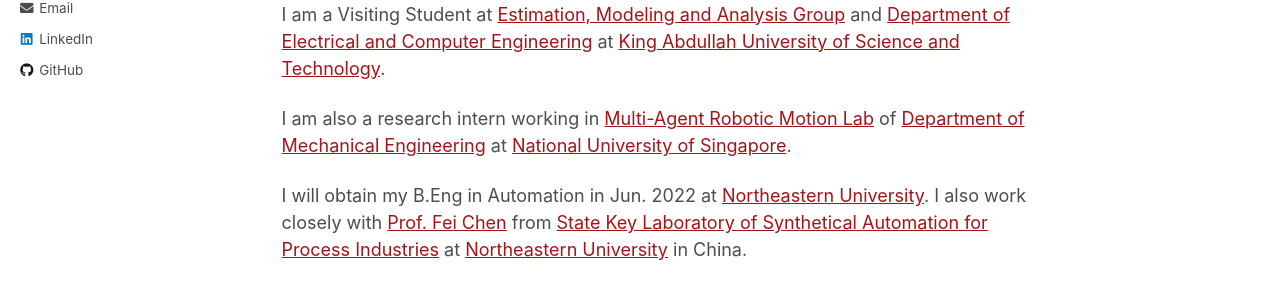
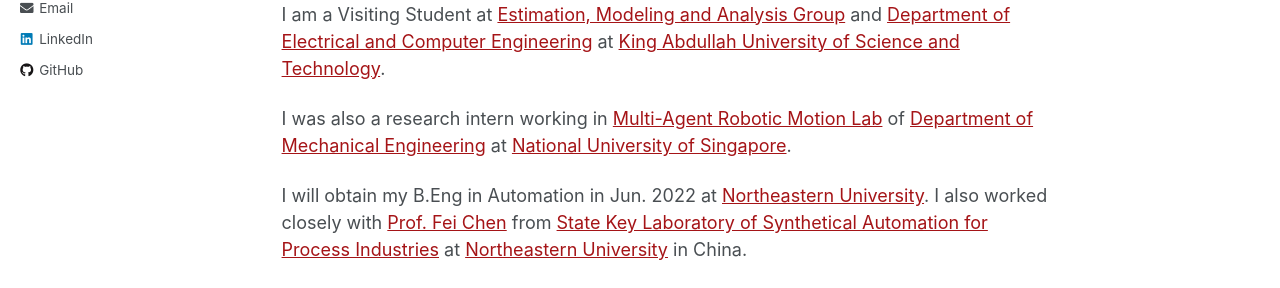
Before and after one commit to yubinwang11/template, a Jekyll site: the page built from _pages/about.md, in a window 1280 px wide and 1399 px high. Shown: the part 437-725 px from the top of the window. Built offline with Jekyll 4.4.1, drawn with Linux system fonts in a browser that asks for light colours.

Commit message:
update research

```diff
--- a/_pages/about.md
+++ b/_pages/about.md
@@ -19,9 +19,9 @@
 and [Department of Electrical and Computer Engineering](https://cemse.kaust.edu.sa/ece) at
 [King Abdullah University of Science and Technology](https://www.kaust.edu.sa/en).
 
-I am also a research intern working in [Multi-Agent Robotic Motion Lab](https://www.marmotlab.org/) of [Department of Mechanical Engineering](https://www.eng.nus.edu.sg/me/) at [National University of Singapore](https://www.nus.edu.sg/).
+I was also a research intern working in [Multi-Agent Robotic Motion Lab](https://www.marmotlab.org/) of [Department of Mechanical Engineering](https://www.eng.nus.edu.sg/me/) at [National University of Singapore](https://www.nus.edu.sg/).
 
-I will obtain my B.Eng in Automation in Jun. 2022 at [Northeastern University](https://www.neu.edu.cn/). I also work closely with [Prof. Fei Chen](https://ancl.com.cn/) from [State Key Laboratory of Synthetical Automation for Process Industries](http://www.sapi.neu.edu.cn/) at [Northeastern University](https://www.neu.edu.cn/) in China.
+I will obtain my B.Eng in Automation in Jun. 2022 at [Northeastern University](https://www.neu.edu.cn/). I also worked closely with [Prof. Fei Chen](https://ancl.com.cn/) from [State Key Laboratory of Synthetical Automation for Process Industries](http://www.sapi.neu.edu.cn/) at [Northeastern University](https://www.neu.edu.cn/) in China.
 
 # Previous Position
 Teaching Assistant, [Nonlinear Systems](https://ancl.com.cn/nonlSyst.html), [Northeastern University](https://www.neu.edu.cn/), Mar.2021 - Jul.2021
```
Also changed, not shown: _pages/research.md (+1 -1 lines).
